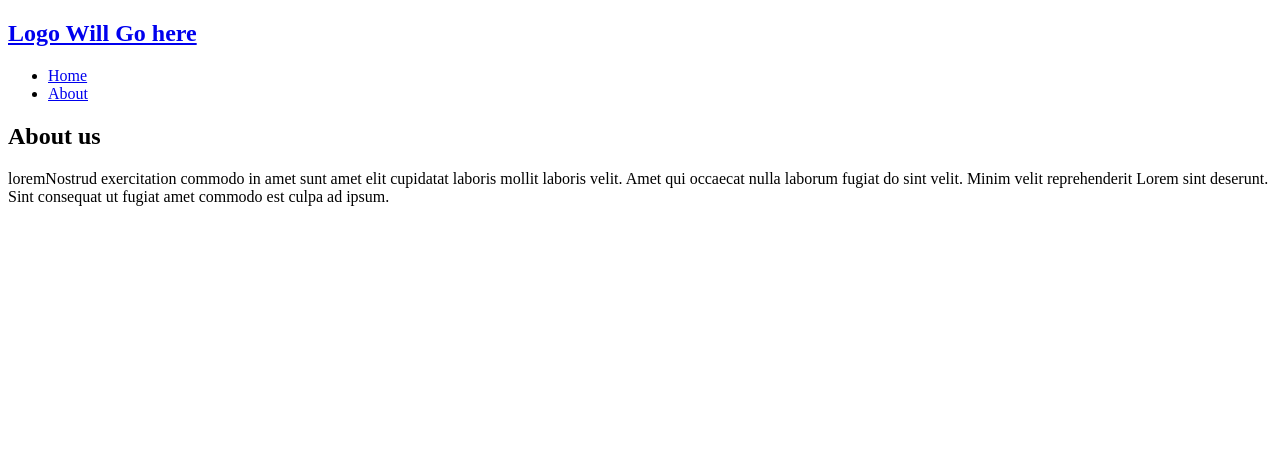
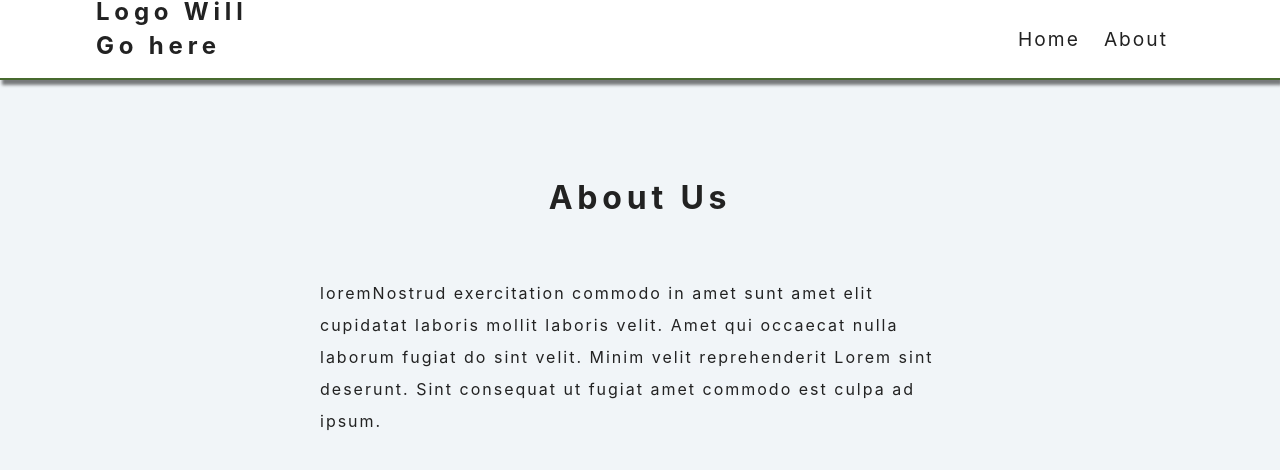
Before and after one commit to JJAleman/NU-demo-project, a React (Create React App) app in the folder demo-project/: page /about in a window 1280 px wide. Shown: the top 470 px of the page. Built offline with nearby package versions, Linux system fonts and the light colour scheme; no server answers.

Commit message:
code: added styles

```diff
--- a/demo-project/src/index.css
+++ b/demo-project/src/index.css
@@ -1,3 +1,7 @@
+/* ========== */
+/* Loader */
+/* ========== */
+
 body {
 	background: #ffffff;
 }
@@ -156,20 +160,422 @@
 	animation: dot-move 4s 3s ease infinite;
 }
 
-/* body {
+/* ========== */
+/* App CSS */
+/* ========== */
+
+/*
+======
+Variables
+======
+*/
+:root {
+  --primaryLightColor: #d4e6a5;
+  --primaryColor: #476a2e;
+  --primaryDarkColor: #c02c03;
+  --mainWhite: #fff;
+  --offWhite: #f7f7f7;
+  --mainBackground: #f1f5f8;
+  --mainOverlay: rgba(35, 10, 36, 0.4);
+  --mainBlack: #222;
+  --mainGrey: #ececec;
+  --darkGrey: #afafaf;
+  --mainRed: #bd0303;
+  --mainTransition: all 0.3s linear;
+  --mainSpacing: 0.3rem;
+  --lightShadow: 2px 5px 3px 0px rgba(0, 0, 0, 0.5);
+  --darkShadow: 4px 10px 5px 0px rgba(0, 0, 0, 0.5);
+  --mainBorderRadius: 0.25rem;
+  --smallWidth: 85vw;
+  --maxWidth: 40rem;
+  --fullWidth: 1170px;
+}
+/*
+======
+Global Styles
+======
+*/
+* {
   margin: 0;
-  font-family: -apple-system, BlinkMacSystemFont, 'Segoe UI', 'Roboto', 'Oxygen',
-    'Ubuntu', 'Cantarell', 'Fira Sans', 'Droid Sans', 'Helvetica Neue',
-    sans-serif;
-  -webkit-font-smoothing: antialiased;
-  -moz-osx-font-smoothing: grayscale;
+  padding: 0;
+  box-sizing: border-box;
 }
 
-code {
-  font-family: source-code-pro, Menlo, Monaco, Consolas, 'Courier New',
-    monospace;
+body {
+  font-family: -apple-system, BlinkMacSystemFont, 'Segoe UI', Roboto, Oxygen,
+    Ubuntu, Cantarell, 'Open Sans', 'Helvetica Neue', sans-serif;
+  color: var(--mainBlack);
+  background: var(--mainBackground);
+  line-height: 1.4;
+  font-size: 1rem;
+  font-weight: 300;
+}
+h1,
+h2,
+h3,
+h4,
+h5,
+h6 {
+  font-family: var(--slantedFont);
+  margin-bottom: 1.25rem;
+  letter-spacing: var(--mainSpacing);
+}
+p {
+  margin-bottom: 1.25rem;
+}
+ul {
+  list-style-type: none;
+}
+a {
+  text-decoration: none;
+  color: var(--mainBlack);
+}
+img {
+  width: 100%;
+  display: block;
+}
+
+/*
+======
+Buttons
+======
+*/
+.btn,
+.btn-white,
+.btn-primary {
+  text-transform: uppercase;
+  letter-spacing: var(--mainSpacing);
+  color: var(--primaryColor);
+  border: 2px solid var(--primaryColor);
+  padding: 0.45rem 0.8rem;
+  display: inline-block;
+  transition: var(--mainTransition);
+  cursor: pointer;
+  font-size: 0.8rem;
+  background: transparent;
+  border-radius: var(--mainBorderRadius);
+  display: inline-block;
+}
+.btn:hover {
+  background: var(--primaryColor);
+  color: var(--mainWhite);
+}
+.btn-white {
+  background: transparent;
+  color: var(--mainWhite);
+  border-color: var(--mainWhite);
+}
+.btn-white:hover {
+  background: var(--mainWhite);
+  color: var(--primaryColor);
+}
+.btn-primary {
+  background: var(--primaryColor);
+  color: var(--mainWhite);
+  border-color: transparent;
+}
+.btn-primary:hover {
+  background: var(--primaryLightColor);
+  color: var(--primaryColor);
+}
+.btn-block {
+  width: 100%;
+  display: block;
+  margin: 0 auto;
+  box-shadow: var(--lightShadow);
+  text-align: center;
+}
+.btn-details {
+  padding: 0.25rem 0.4rem;
+}
+.btn-details:hover {
+  background: var(--primaryLightColor);
+  border-color: var(--primaryLightColor);
+}
+/*
+======
+Navbar
+======
+*/
+.navbar {
+  background: var(--mainWhite);
+  height: 5rem;
+  display: flex;
+  align-items: center;
+  border-bottom: 2px solid var(--primaryColor);
+  box-shadow: var(--lightShadow);
+}
+.nav-center {
+  display: flex;
+  justify-content: space-between;
+  align-items: center;
+  width: var(--smallWidth);
+  margin: 0 auto;
+  max-width: var(--fullWidth);
+}
+.nav-links {
+  display: flex;
+  align-items: center;
+}
+.nav-links a {
+  text-transform: capitalize;
+  display: inline-block;
+  font-weight: bold;
+  margin-right: 0.5rem;
+  font-weight: 400;
+  letter-spacing: 2px;
+  font-size: 1.2rem;
+  padding: 0.25rem 0.5rem;
+  transition: var(--mainTransition);
+}
+.nav-links a:hover {
+  color: var(--primaryColor);
+}
+.logo {
+  width: 12rem;
+}
+/*
+======
+About
+======
+*/
+.about-section {
+  width: var(--smallWidth);
+  max-width: var(--maxWidth);
+  margin: 0 auto;
+}
+.about-section p {
+  line-height: 2rem;
+  font-weight: 400;
+  letter-spacing: 2px;
+}
+/*
+======
+Error
+======
+*/
+.error-page {
+  display: flex;
+  justify-content: center;
+}
+.error-container {
+  text-align: center;
+  text-transform: capitalize;
+}
+/*
+======
+Cocktails List
+======
+*/
+
+.section {
+  padding: 5rem 0;
+}
+.section-title {
+  font-size: 2rem;
+  text-transform: capitalize;
+  letter-spacing: var(--mainSpacing);
+  text-align: center;
+  margin-bottom: 3.5rem;
+  margin-top: 1rem;
+}
+.cocktails-center {
+  width: var(--smallWidth);
+  margin: 0 auto;
+  max-width: var(--fullWidth);
+  display: grid;
+  row-gap: 2rem;
+  column-gap: 2rem;
+  /* align-items: start; */
+}
+@media screen and (min-width: 576px) {
+  .cocktails-center {
+    grid-template-columns: repeat(auto-fill, minmax(338.8px, 1fr));
+  }
+}
+/*
+======
+Cocktail
+======
+*/
+
+.cocktail {
+  background: var(--mainWhite);
+  margin-bottom: 2rem;
+  box-shadow: var(--lightShadow);
+  transition: var(--mainTransition);
+  display: grid;
+  grid-template-rows: auto 1fr;
+  border-radius: var(--mainBorderRadius);
+}
+.cocktail:hover {
+  box-shadow: var(--darkShadow);
+}
+.cocktail img {
+  height: 20rem;
+  object-fit: cover;
+  border-top-left-radius: var(--mainBorderRadius);
+  border-top-right-radius: var(--mainBorderRadius);
+}
+.cocktail-footer {
+  padding: 1.5rem;
+}
+.cocktail-footer h3,
+.cocktail-footer h4,
+.cocktail-footer p {
+  margin-bottom: 0.3rem;
+}
+.cocktail-footer h3 {
+  font-size: 2rem;
+}
+.cocktail-footer p {
+  color: var(--darkGrey);
+  margin-bottom: 0.5rem;
+}
+/*
+======
+Form
+======
+*/
+.search {
+  margin-top: 1rem;
+  padding-bottom: 0;
+}
+
+.search-form {
+  width: var(--smallWidth);
+  margin: 0 auto;
+  max-width: var(--maxWidth);
+  background: var(--mainWhite);
+  padding: 2rem 2.5rem;
+  text-transform: capitalize;
+  border-radius: var(--mainBorderRadius);
+  box-shadow: var(--lightShadow);
+}
+
+.form-control label {
+  display: block;
+  margin-bottom: 1.25rem;
+  font-weight: bold;
+  letter-spacing: 0.25rem;
+  color: var(--primaryColor);
+}
+.form-control input {
+  width: 100%;
+  border: none;
+  border-color: transparent;
+  background: var(--mainBackground);
+  border-radius: var(--mainBorderRadius);
+  padding: 0.5rem;
+  font-size: 1.2rem;
+}
+/*
+======
+Cocktail
+======
+*/
+
+.cocktail-section {
+  text-align: center;
+}
+.drink {
+  width: var(--smallWidth);
+  max-width: var(--fullWidth);
+  margin: 0 auto;
+  text-align: left;
+}
+.drink img {
+  border-radius: var(--mainBorderRadius);
+}
+.drink p {
+  font-weight: bold;
+  text-transform: capitalize;
+  line-height: 1.8;
+}
+.drink span {
+  margin-right: 0.5rem;
+}
+.drink-data {
+  background: var(--primaryLightColor);
+  padding: 0.25rem 0.5rem;
+  border-radius: var(--mainBorderRadius);
+  color: var(--primaryColor);
+}
+.drink-info {
+  padding-top: 2rem;
+}
+@media screen and (min-width: 992px) {
+  .drink {
+    display: grid;
+    grid-template-columns: 2fr 3fr;
+    gap: 3rem;
+    align-items: center;
+  }
+  .drink-info {
+    padding-top: 0;
+  }
+}
+
+.loader,
+.loader:before,
+.loader:after {
+  background: transparent;
+  -webkit-animation: load1 1s infinite ease-in-out;
+  animation: load1 1s infinite ease-in-out;
+  width: 1em;
+  height: 4em;
+}
+/* .loader {
+  color: var(--primaryColor);
+  text-indent: -9999em;
+  margin: 88px auto;
+  margin-top: 20rem;
+  position: relative;
+  font-size: 3rem;
+  -webkit-transform: translateZ(0);
+  -ms-transform: translateZ(0);
+  transform: translateZ(0);
+  -webkit-animation-delay: -0.16s;
+  animation-delay: -0.16s;
 } */
+.loader:before,
+.loader:after {
+  position: absolute;
+  top: 0;
+  content: '';
+}
+.loader:before {
+  left: -1.5em;
+  -webkit-animation-delay: -0.32s;
+  animation-delay: -0.32s;
+}
+.loader:after {
+  left: 1.5em;
+}
+/* @-webkit-keyframes load1 {
+  0%,
+  80%,
+  100% {
+    box-shadow: 0 0;
+    height: 4em;
+  }
+  40% {
+    box-shadow: 0 -2em;
+    height: 5em;
+  }
+}
+@keyframes load1 {
+  0%,
+  80%,
+  100% {
+    box-shadow: 0 0;
+    height: 4em;
+  }
+  40% {
+    box-shadow: 0 -2em;
+    height: 5em;
+  }
+}
 
-/* ========== */
-/* Loader */
-/* ========== */
+
+ */
```
